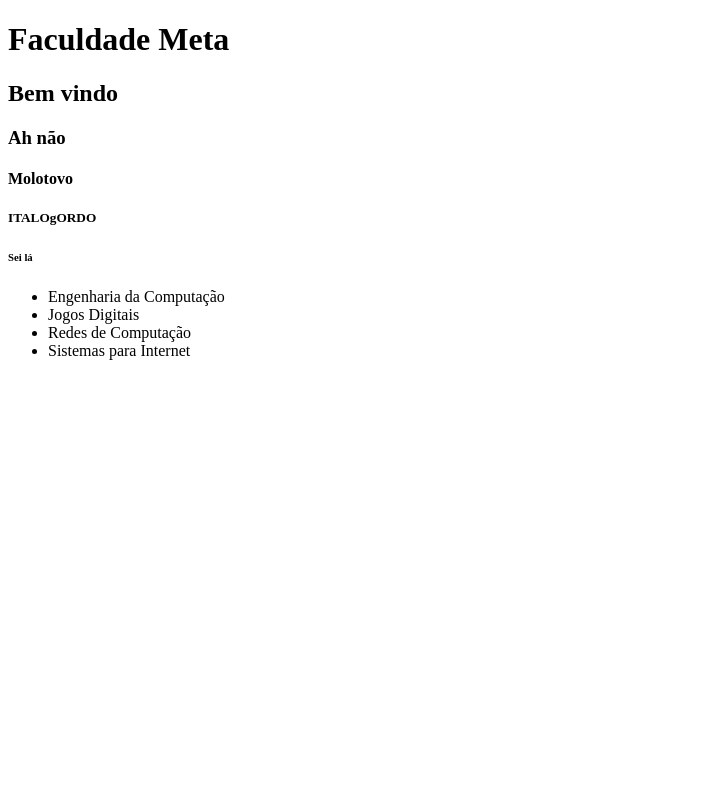
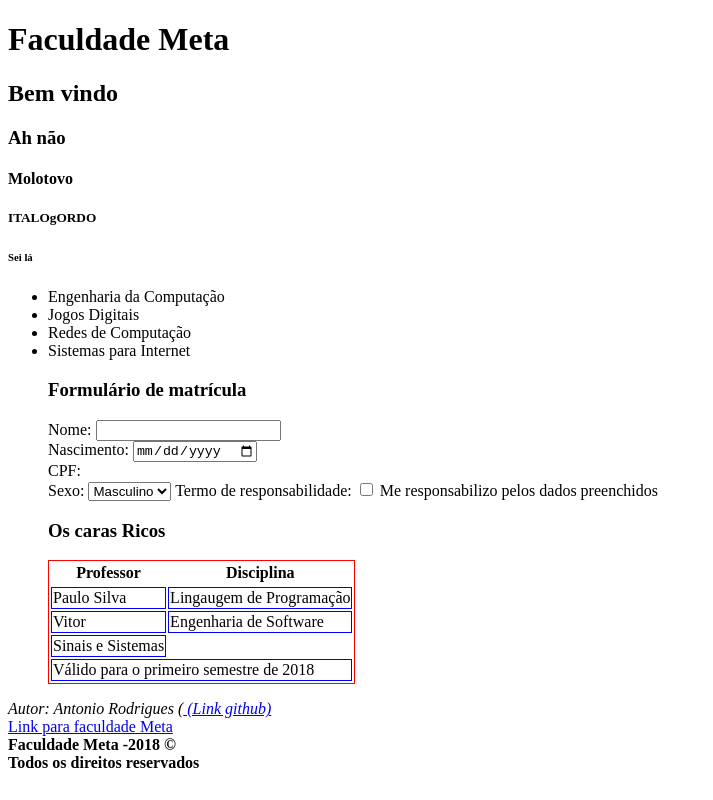
Before and after one commit to junn1r/aula-html, a plain HTML site: page index-2.html in a window 1280 px wide. Shown: the whole page, without its empty margins (0-713 px from the left). Drawn offline with Linux system fonts and the light colour scheme.

Commit message:
comitando arquivos html

```diff
--- a/index-2.html
+++ b/index-2.html
@@ -3,7 +3,15 @@
 <head>
 	<title>Faculdade META</title>
 </head>
+<style type="text/css">
+	td{
+		border: 1px solid blue;
+	}
+
+</style>
+
 <body>
+
 	<h1>Faculdade Meta</h1>
 	<h2>Bem vindo</h2>
 	<h3>Ah não</h3>
@@ -15,7 +23,62 @@
 		<li>Jogos Digitais</li>
 		<li>Redes de Computação</li>
 		<li>Sistemas para Internet</li>
+	<table style="border: 1px solid red">
+		<thead>
+
+
+		<tr>
+			<th>Professor</th>
+			<th>Disciplina</th>
+		</tr>
+		</thead>
+		<tbody>
+		<tr>
+
+		<tr>
+			<td>Paulo Silva</td>
+			<td>Lingaugem de Programação</td>
+		</tr>
+			<tr>
+			<td>Vitor</td>
+			<td>Engenharia de Software</td>
+			</tr>
+			<tr>
+
+			<td>Sinais e Sistemas</td>
+			</tr>
+		</tr>
+		</tbody>
+		<tfoot>
+			<tr>
+				<td colspan="2">Válido para o primeiro semestre de
+				2018</td>
+			</tr>
+		</tfoot>
+		<h3>Formulário de matrícula</h3>
+		<form>
+			Nome: <input type="text" name="Nome"> <br>
+			Nascimento: <input type="date" name=""> <br>
+			CPF: <br>
+			Sexo: <select>
+				<option>Masculino</option>
+				<option>Feminino</option>
+				<option>Leo</option>
+			</select>
+			Termo de responsabilidade: <input type="checkbox" name=""> Me responsabilizo pelos dados preenchidos
+			<br>
+		</form>
+		<h3>Os caras Ricos</h3>
+	</table>
 	</ul>
+	<div>
 
+		<i>Autor: Antonio Rodrigues (<a href="http://github.com/junn1r"> (Link github)</a> <br/></i>
+	<a href="http://meta.edu.br/faculdade"> Link para faculdade Meta</a><br/>
+	<b>Faculdade Meta -2018 &copy;<br></b> <!--negritar texto-->
+	<strong>Todos os direitos reservados</strong>
+
+
+	</div>
 </body>
 </html>
```
